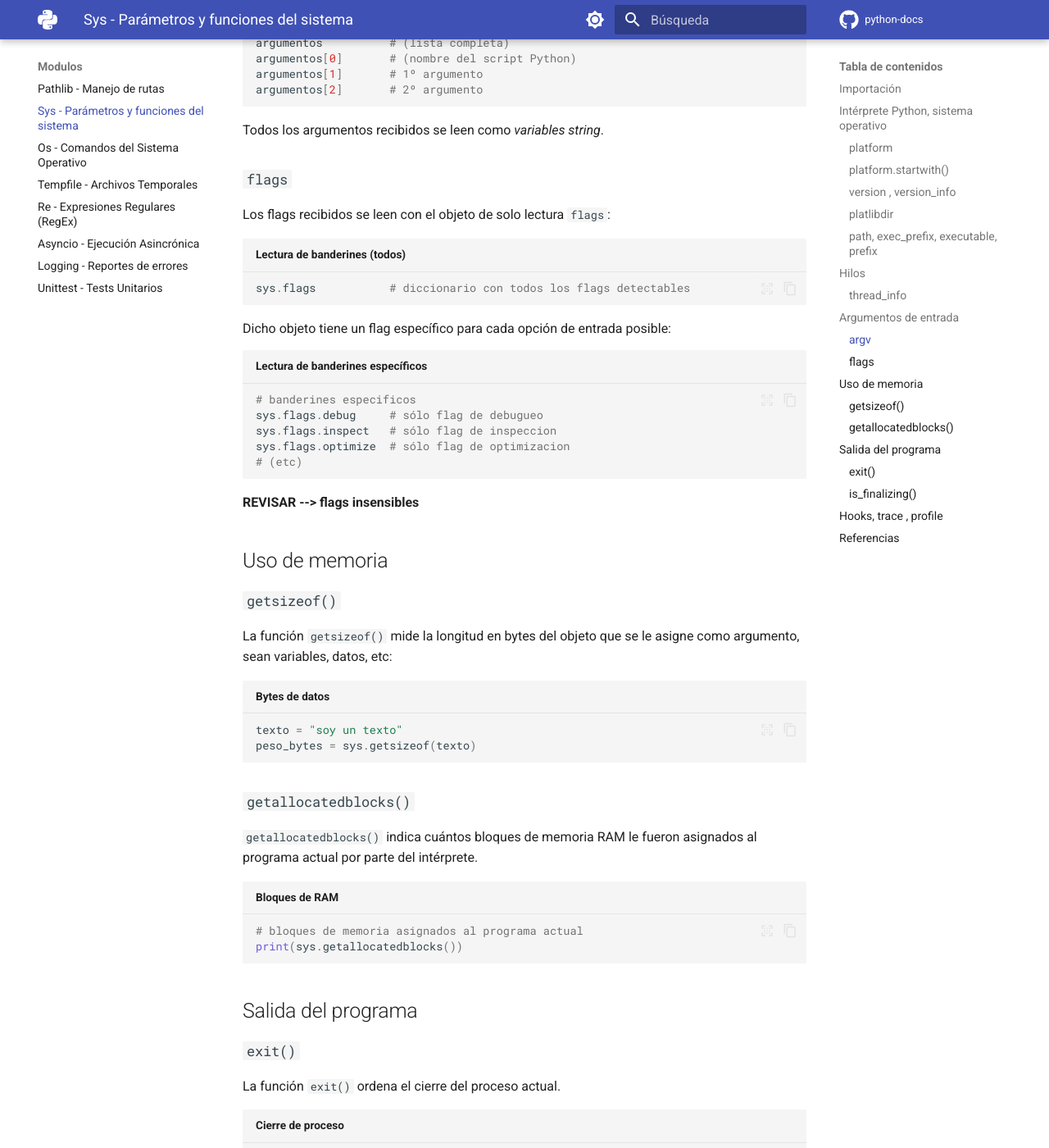
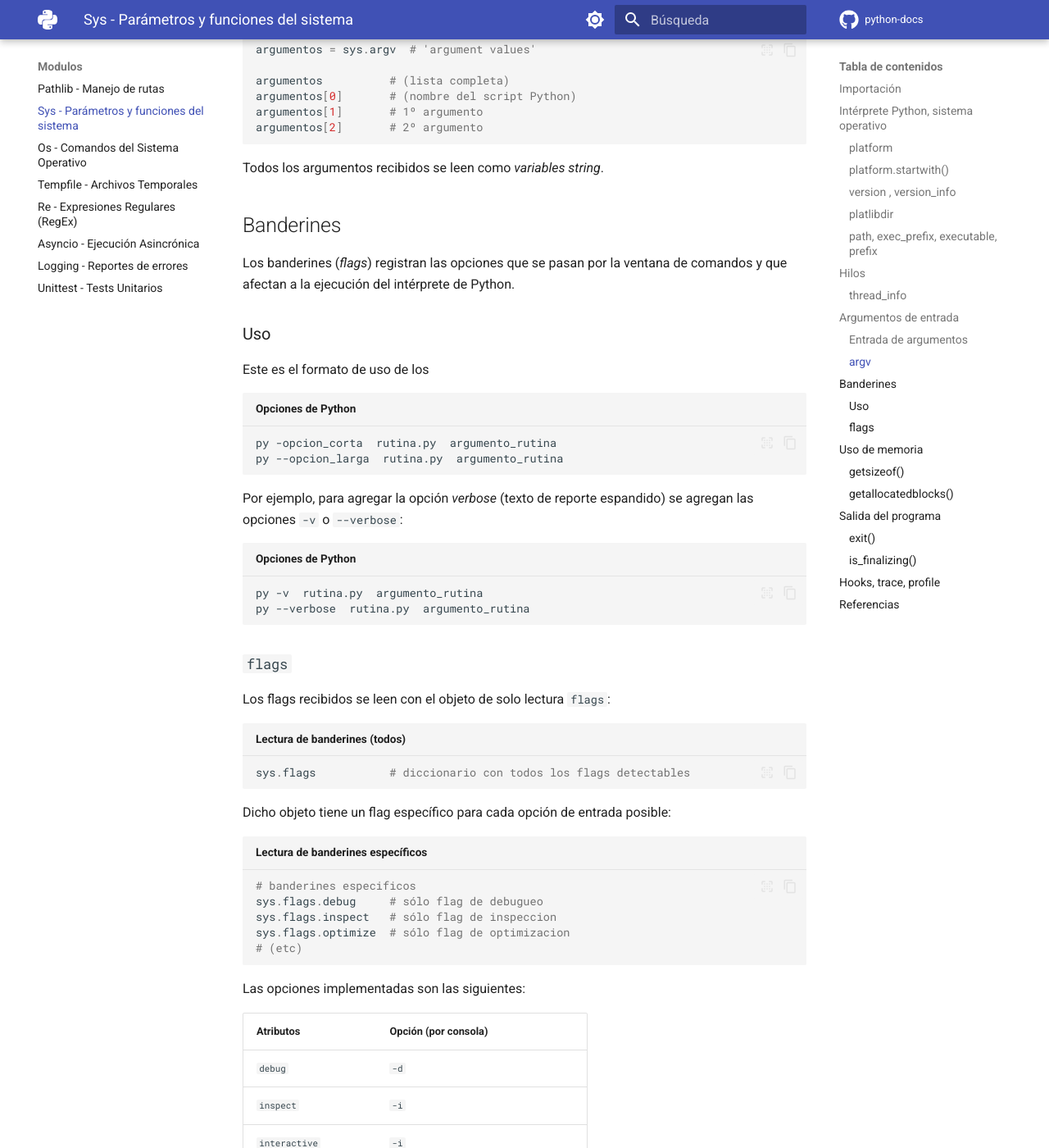
Before and after one commit to alejrot/python-docs, an MkDocs documentation site: the page built from docs/modulos/sys.md, in a window 1280 px wide and 1400 px high, scrolled down 2855 px. Shown: the whole window at 82% size. Built offline with MkDocs 1.6.1 and Material for MkDocs 9.7.7, drawn with Linux system fonts in a browser that asks for light colours; plug-ins that fetch from the network failed and are left out; comment, search, counter and statistics services are not loaded; some of the changed text lies outside the part shown.

Commit message:
modulo sys: flags reexplicados

````diff
--- a/docs/modulos/sys.md
+++ b/docs/modulos/sys.md
@@ -83,6 +83,8 @@ sys.thread_info
 
 ## Argumentos de entrada
 
+### Entrada de argumentos
+
 Los argumentos de entrada son los valores que se asignan a continuación del nombre del programa al llamarlo:
 ```bash title="Ventana de comandos"
 py nombre_programa  argumento_1  argumento_2  ...
@@ -107,14 +109,38 @@ argumentos[2]       # 2º argumento
 ```
 Todos los argumentos recibidos se leen como *variables string*.
 
+## Banderines
+
+Los banderines (*flags*) registran las opciones que se pasan por la ventana de comandos
+y que afectan a la ejecución del intérprete de Python.
+
+### Uso
+
+Este es el formato de uso de los
+
+```bash title="Opciones de Python"
+py -opcion_corta  rutina.py  argumento_rutina
+py --opcion_larga  rutina.py  argumento_rutina
+```
+
+Por ejemplo, para agregar la opción *verbose* (texto de reporte espandido) se agregan las opciones `-v` o `--verbose`:
+
+```bash title="Opciones de Python"
+py -v  rutina.py  argumento_rutina
+py --verbose  rutina.py  argumento_rutina
+```
+
+
 ### `flags`
 
 
 Los flags recibidos se leen con el objeto de solo lectura `flags`:
+
 ```py title="Lectura de banderines (todos)"
 sys.flags           # diccionario con todos los flags detectables
 ```
 Dicho objeto tiene un flag específico para cada opción de entrada posible:
+
 ```py title="Lectura de banderines específicos"
 # banderines especificos
 sys.flags.debug     # sólo flag de debugueo
@@ -123,7 +149,27 @@ sys.flags.optimize  # sólo flag de optimizacion
 # (etc)
 ```
 
-**REVISAR --> flags insensibles**
+Las opciones implementadas son las siguientes:
+
+|Atributos|Opción (por consola)|
+|:---|:---|
+| `debug` | `-d`|
+| `inspect`| `-i` |
+| `interactive` | `-i`|
+| `isolated` | `-I` |
+| `optimize` | `-O` o `-OO` |
+| `dont_write_bytecode` | `-B` |
+| `no_user_site`| `-s`|
+| `no_site`| `-S`|
+| `ignore_environment`| `-E` |
+| `verbose`| `-v` |
+| `bytes_warning`| `-b`|
+| `quiet`| `-q`|
+| `hash_randomization`| `-R`|
+| `dev_mode` | `-X dev `(Modo de desarrollo de Python)|
+| `utf8_mode` | `-X utf8` |
+
+
 
 ## Uso de memoria
 
````
Also changed, not shown: other parts of docs/modulos/sys.md (+4 -2 lines).
